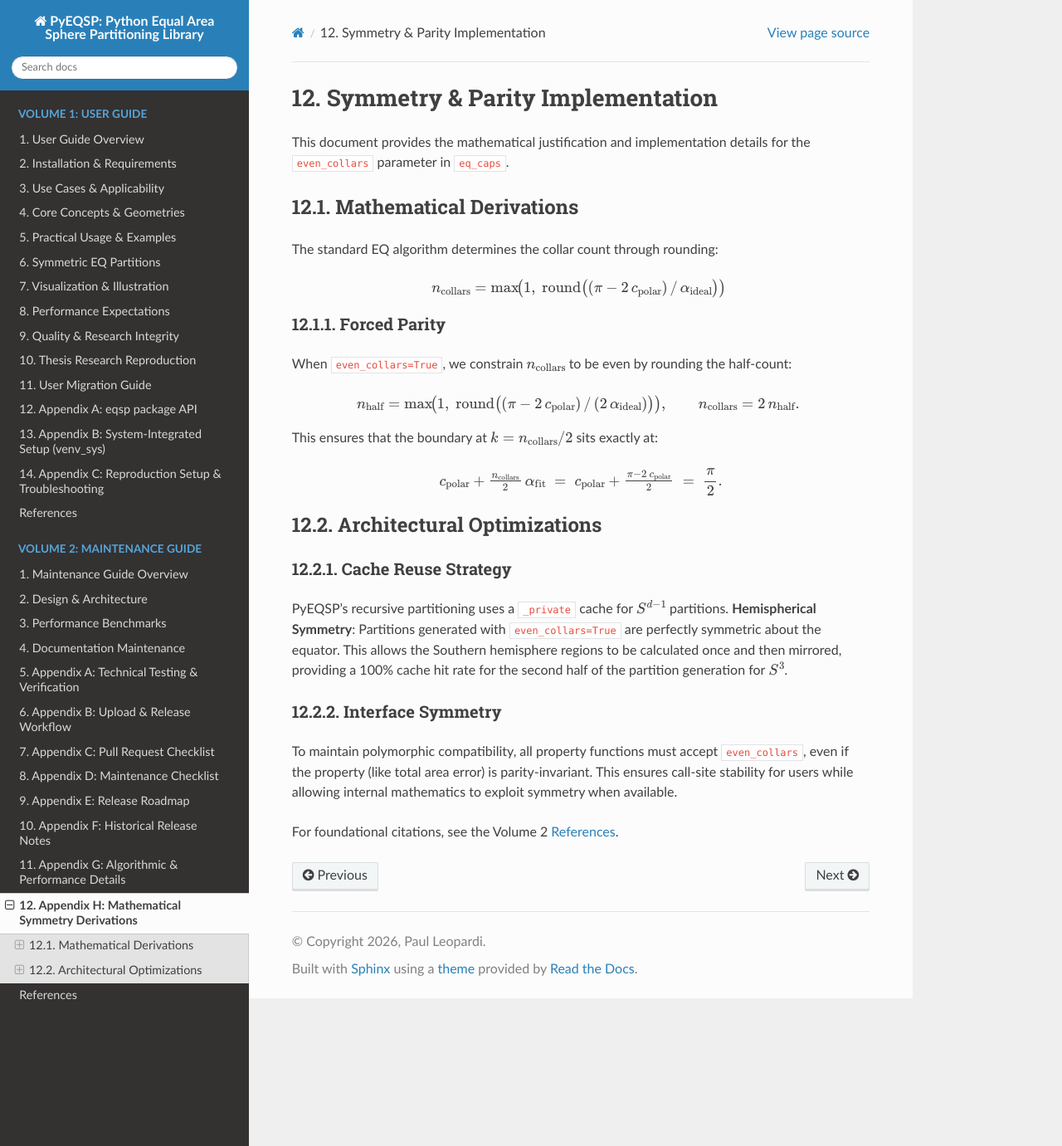
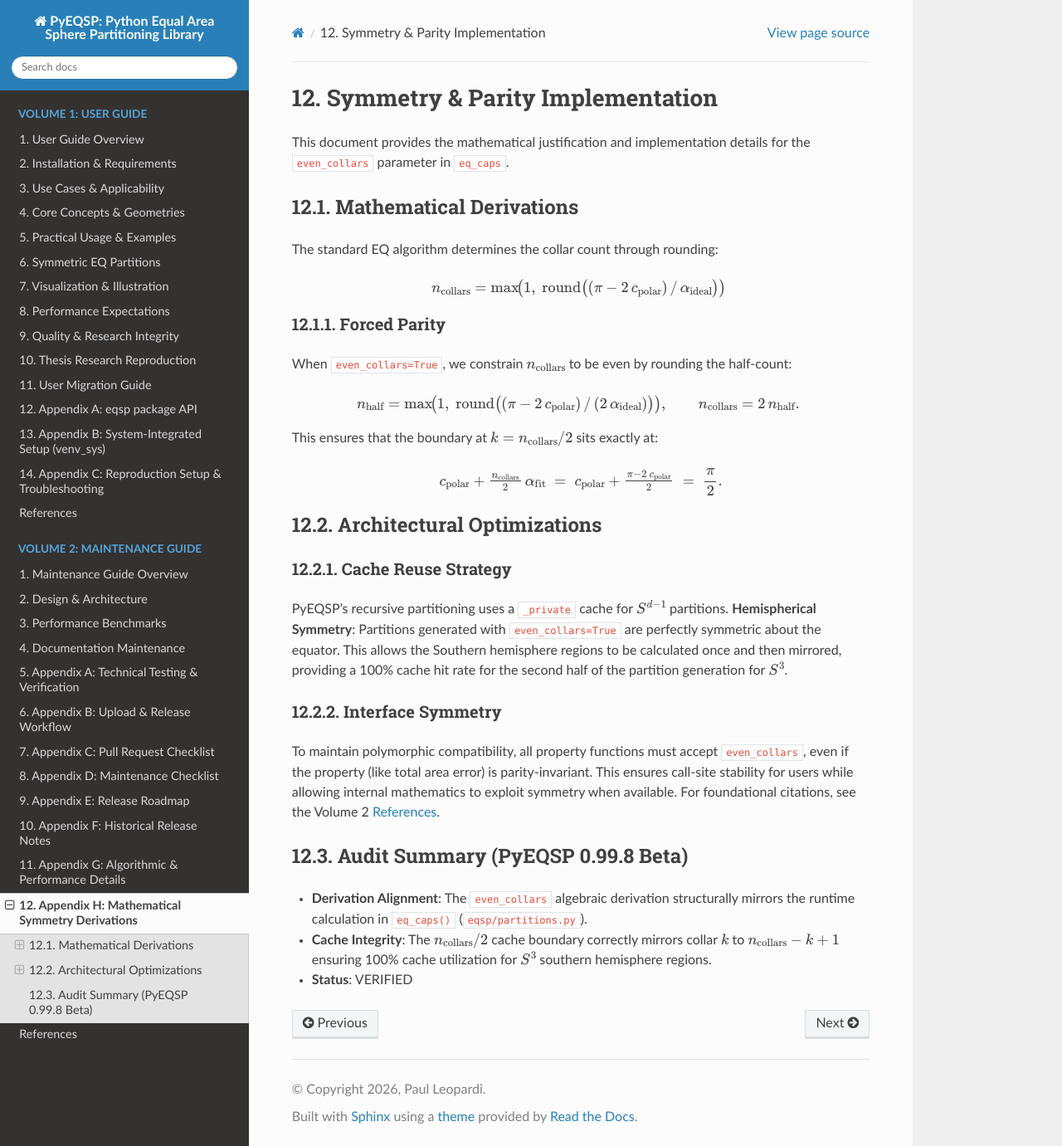
Before and after one commit to penguian/eqsp, a Sphinx documentation site: the page built from doc/maintainer/technical_symmetry.md, in a window 1280 px wide and 1381 px high. Shown: the whole window at 83% size. Built offline with Sphinx 7.4.7 and the Read the Docs theme 3.1.0, drawn with Linux system fonts in a browser that asks for light colours.

Commit message:
Add an audit summary

```diff
--- a/doc/maintainer/technical_symmetry.md
+++ b/doc/maintainer/technical_symmetry.md
@@ -37,5 +37,10 @@ PyEQSP's recursive partitioning uses a `_private` cache for $S^{d-1}$ partitions
 ### Interface Symmetry
 
 To maintain polymorphic compatibility, all property functions must accept `even_collars`, even if the property (like total area error) is parity-invariant. This ensures call-site stability for users while allowing internal mathematics to exploit symmetry when available.
+For foundational citations, see the Volume 2 [References](references_vol2.md).
 
-For foundational citations, see the Volume 2 [References](references_vol2.md).
+## Audit Summary (PyEQSP 0.99.8 Beta)
+
+- **Derivation Alignment**: The `even_collars` algebraic derivation structurally mirrors the runtime calculation in `eq_caps()` (`eqsp/partitions.py`).
+- **Cache Integrity**: The $n_{\text{collars}}/2$ cache boundary correctly mirrors collar $k$ to $n_{\text{collars}} - k + 1$ ensuring 100% cache utilization for $S^3$ southern hemisphere regions.
+- **Status**: VERIFIED
```
